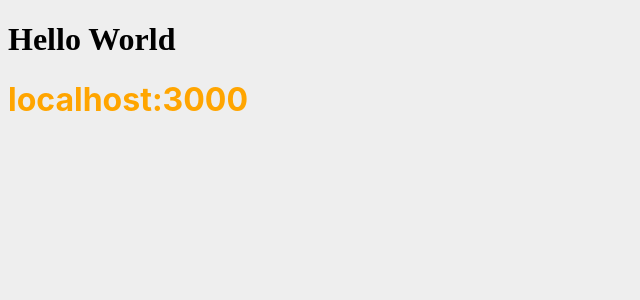
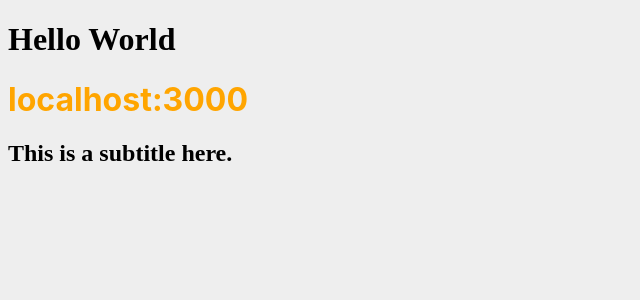
Before and after one commit to jumblefix/dmapp, a Next.js app: page /about in a window 1280 px wide. Shown: the top 300 px of the page, without its empty margins (0-640 px from the left). Built offline with nearby package versions, Linux system fonts and the light colour scheme.

Commit message:
use prettier and standard

```diff
--- a/pages/about.tsx
+++ b/pages/about.tsx
@@ -12,6 +12,7 @@ const About = ({ userAgent, url }: AboutProps) => (
     <h1>Hello World</h1>
     <p>{userAgent}</p>
     <Title>{url}</Title>
+    <h2>This is a subtitle here.</h2>
   </div>
 );
 
```
Also changed, not shown: package.json (+10 -1 lines), 2 other files (tests, documents, lock files or other folders).
